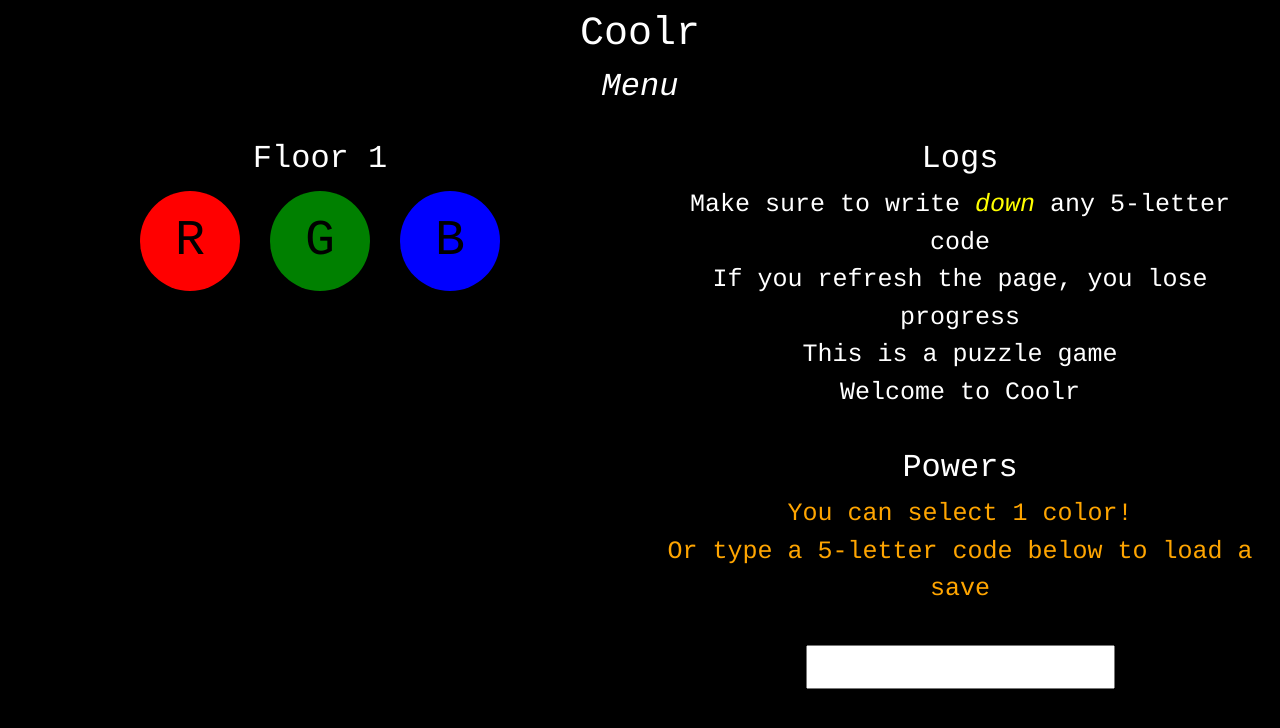
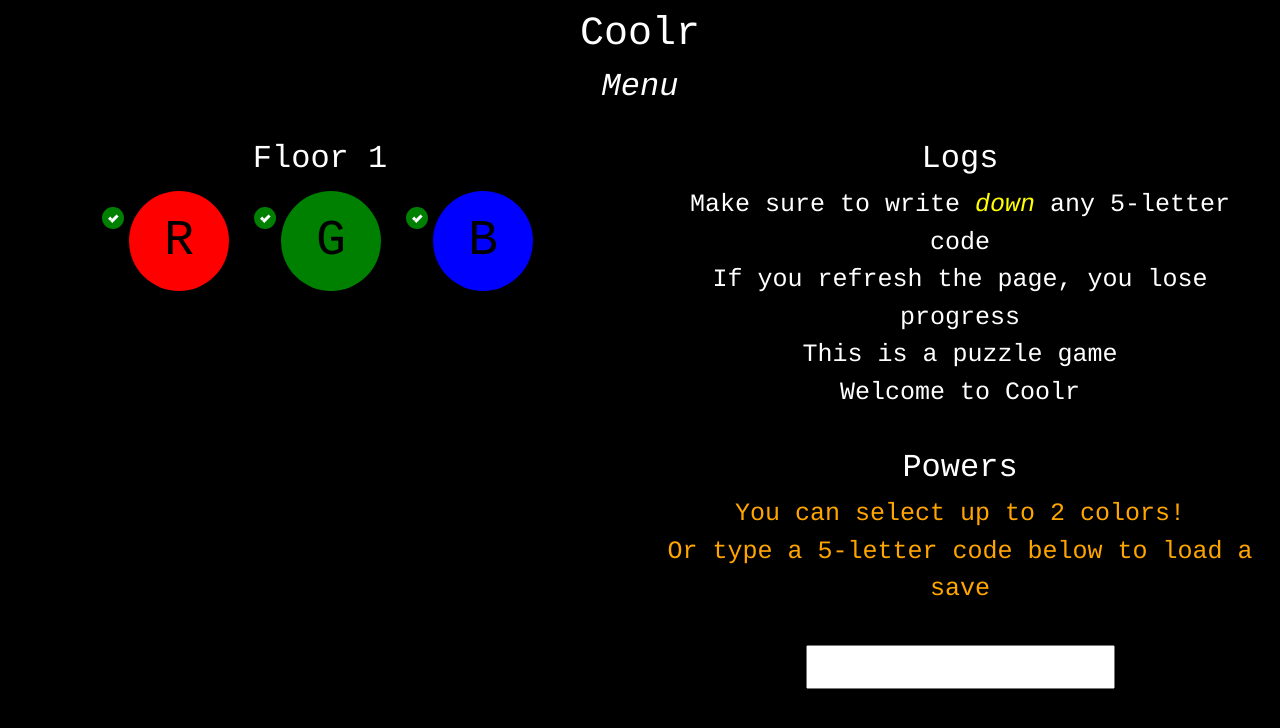
Before and after one commit to sebranly/coolr, a React (Create React App) app: page / in a window 1280 px wide. Shown: the top 728 px of the page. Built offline with nearby package versions, Linux system fonts and the light colour scheme.

Commit message:
feat: add available color mixing

```diff
--- a/src/App.tsx
+++ b/src/App.tsx
@@ -80,10 +80,18 @@ const App = () => {
         const resultLevelMix3 = getResultLevelMix3(newLevels);
 
         setLevel(resultLevelMix3);
+        const levelSave = resultLevelMix3;
+        if (levelSave && (save as any)[levelSave] !== Progress.Done) {
+          setSave({ ...save, [levelSave]: Progress.Available });
+        }
       } else if (newLevels.length === 2) {
         const resultLevelMix2 = getResultLevelMix2(newLevels);
 
         setLevel(resultLevelMix2);
+        const levelSave = resultLevelMix2;
+        if (levelSave && (save as any)[levelSave] !== Progress.Done) {
+          setSave({ ...save, [levelSave]: Progress.Available });
+        }
       } else if (newLevels.length < 2) {
         setLevel(newLevels[0]);
       }
@@ -95,6 +103,10 @@ const App = () => {
         const resultLevelMix2 = getResultLevelMix2(newLevels);
 
         setLevel(resultLevelMix2);
+        const levelSave = resultLevelMix2;
+        if (levelSave && (save as any)[levelSave] !== Progress.Done) {
+          setSave({ ...save, [levelSave]: Progress.Available });
+        }
       } else if (newLevels.length < 2) {
         setLevel(newLevels[0]);
       }
```
Also changed, not shown: src/utils/index.ts (+4 -3 lines).
